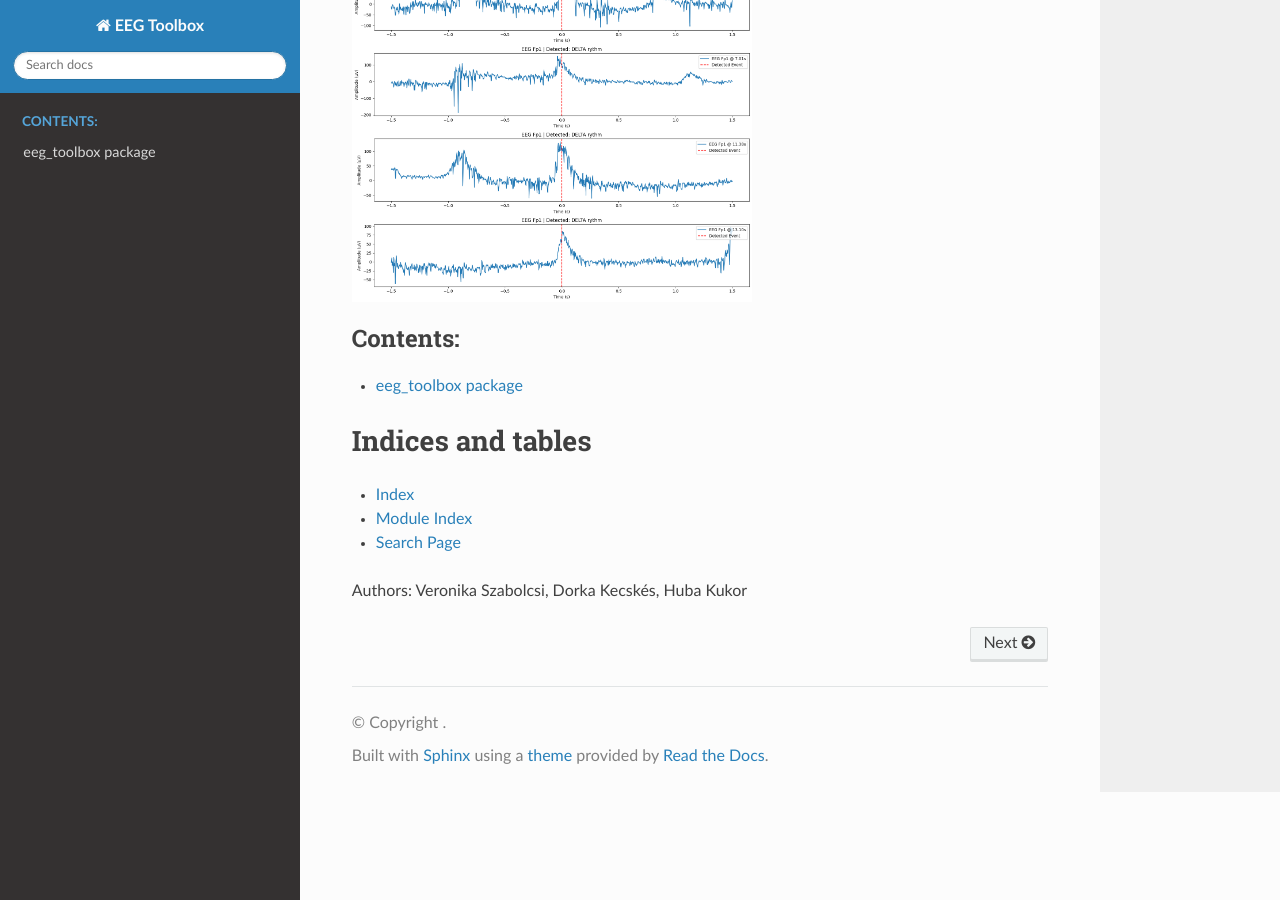
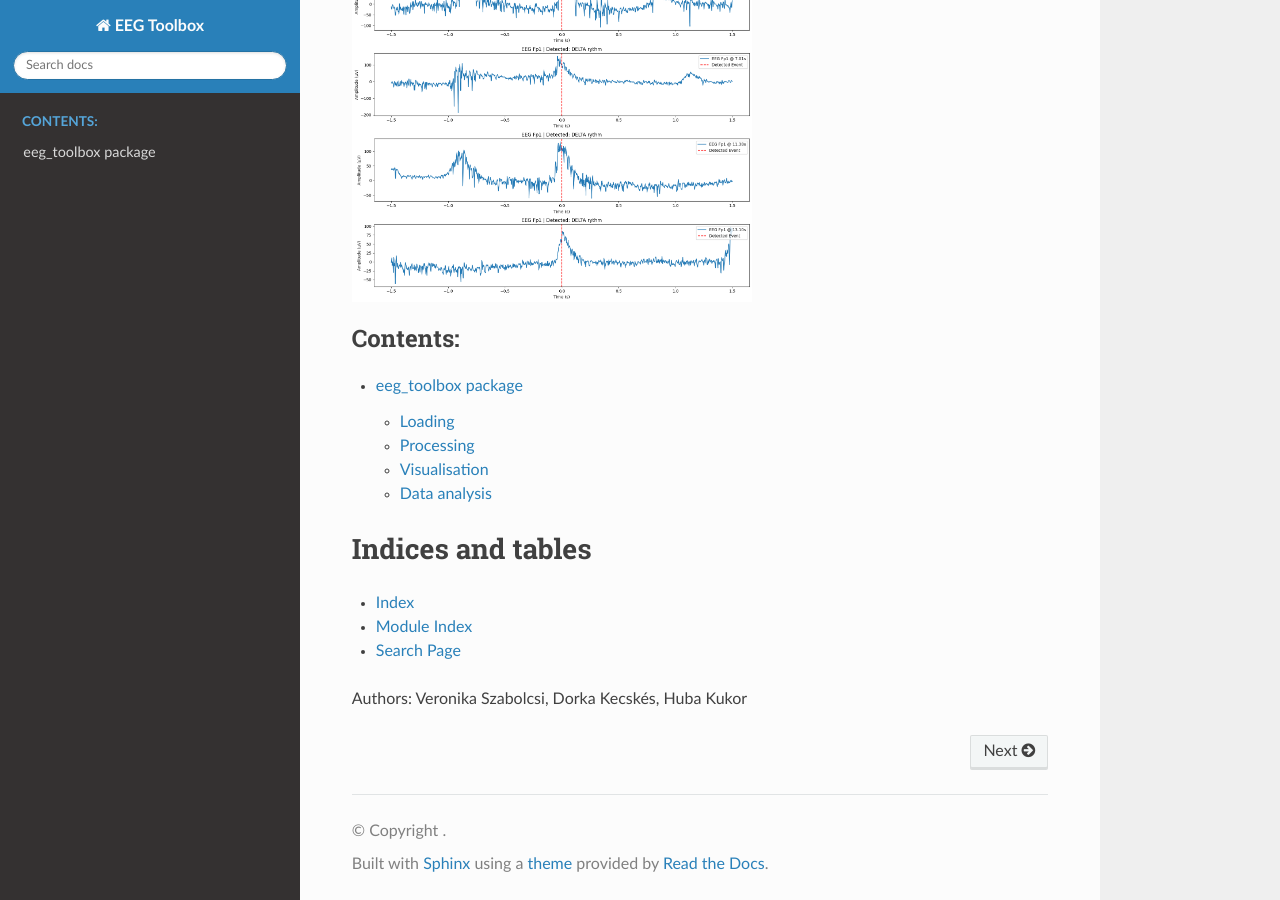
Before and after one commit to hubakukor/scipy_proj, a Sphinx documentation site: the page built from docs/source/index.rst, in a window 1280 px wide and 900 px high, scrolled down 1469 px. Built offline with Sphinx 7.4.7 and the Read the Docs theme 3.1.0, drawn with Linux system fonts in a browser that asks for light colours.

Commit message:
readthedocs

```diff
--- a/docs/source/modules.rst
+++ b/docs/source/modules.rst
@@ -1,20 +1,32 @@
 eeg_toolbox package
 ===================
+
+Loading
+-------
 
 .. automodule:: eeg_toolbox.load
    :members:
    :undoc-members:
    :show-inheritance:
 
+Processing
+--------
+
 .. automodule:: eeg_toolbox.processing
    :members:
    :undoc-members:
    :show-inheritance:
 
+Visualisation
+-----------
+
 .. automodule:: eeg_toolbox.visual
    :members:
    :undoc-members:
    :show-inheritance:
+
+Data analysis
+------------
 
 .. automodule:: eeg_toolbox.fourier_of_data
    :members:
```
